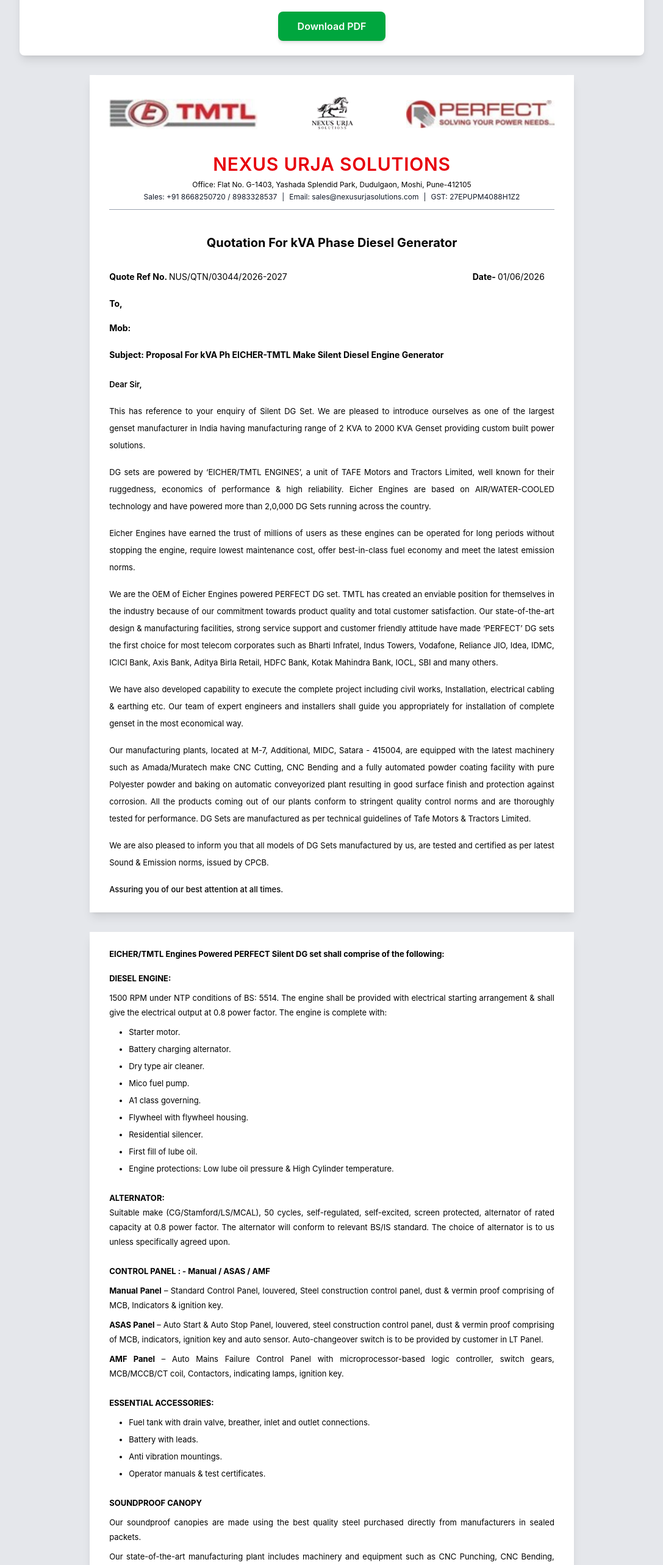
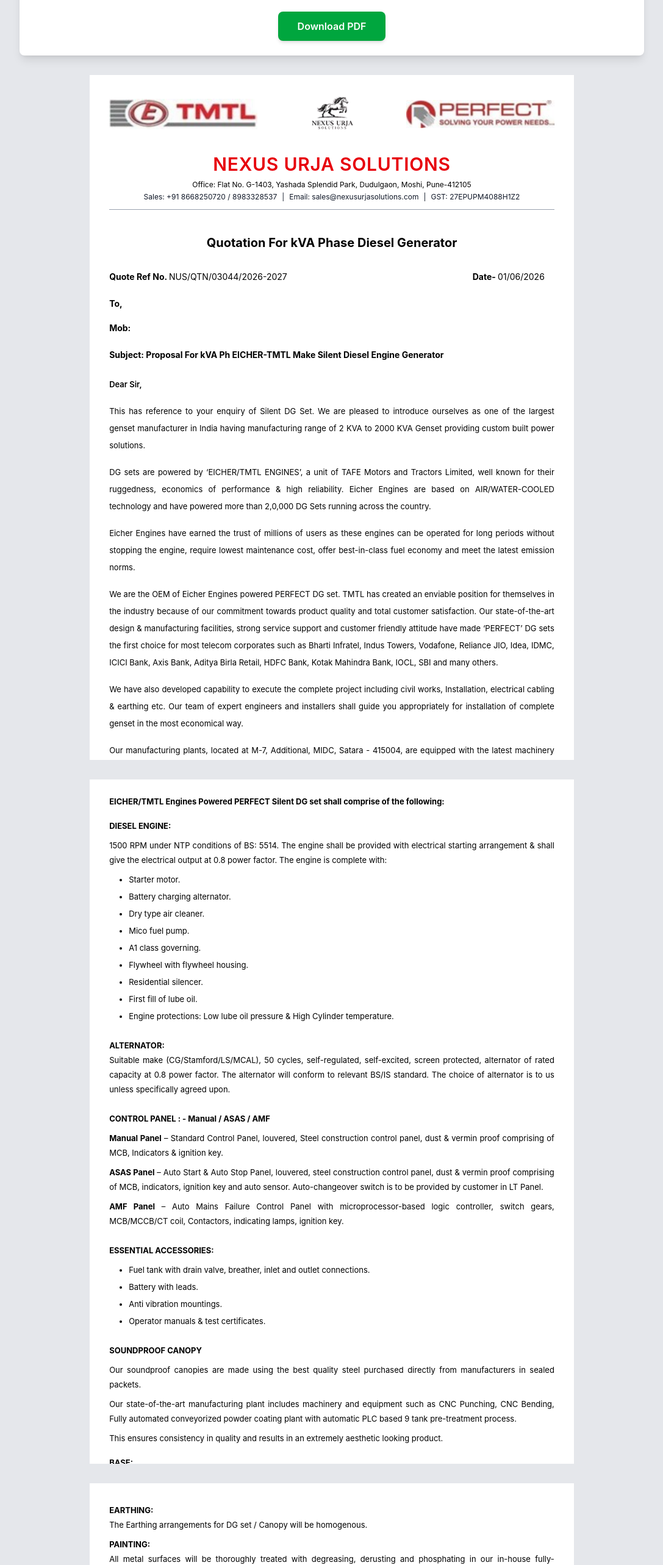
Before and after one commit to PritiHM/quotation-pdf-genrator, a React (Vite) app: page / in a window 1280 px wide. Shown: the part 1160-3726 px from the top of the page at 61% size, without its empty margins (96-1183 px from the left). Built offline with nearby package versions, Linux system fonts and the light colour scheme.

Commit message:
Initial commit

```diff
--- a/src/pages/page1.jsx
+++ b/src/pages/page1.jsx
@@ -4,8 +4,8 @@
 
 const Page1 = ({ data, quoteNo }) => {
   return (
-    <div className="w-full max-w-[210mm] min-h-[297mm] mx-auto bg-white px-4 md:px-8 py-4 md:py-6 shadow-lg overflow-x-auto">
-      <Header />
+<div className="w-[210mm] h-[297mm] mx-auto bg-white px-8 py-6 overflow-hidden">
+        <Header />
 
       <CustomerInfo
         data={data}
--- a/src/pages/page2.jsx
+++ b/src/pages/page2.jsx
@@ -2,7 +2,7 @@
 
 const Page2 = () => {
   return (
-<div className="w-full max-w-[210mm] min-h-[297mm] mx-auto bg-white px-4 md:px-8 py-4 md:py-6 shadow-lg overflow-x-auto">      <TechnicalDetails />
+<div className="w-[210mm] h-[297mm] mx-auto bg-white px-8 py-6 overflow-hidden">        <TechnicalDetails />
     </div>
   );
 };
--- a/src/pages/page3.jsx
+++ b/src/pages/page3.jsx
@@ -2,7 +2,7 @@
 
 const Page3 = ({ data }) => {
   return (
-<div className="w-full max-w-[210mm] min-h-[297mm] mx-auto bg-white px-4 md:px-8 py-4 md:py-6 shadow-lg overflow-x-auto">      <CommercialTable data={data} />
+<div className="w-[210mm] h-[297mm] mx-auto bg-white px-8 py-6 overflow-hidden">     <CommercialTable data={data} />
     </div>
   );
 };
```
Also changed, not shown: 2 other files (tests, documents, lock files or other folders).
